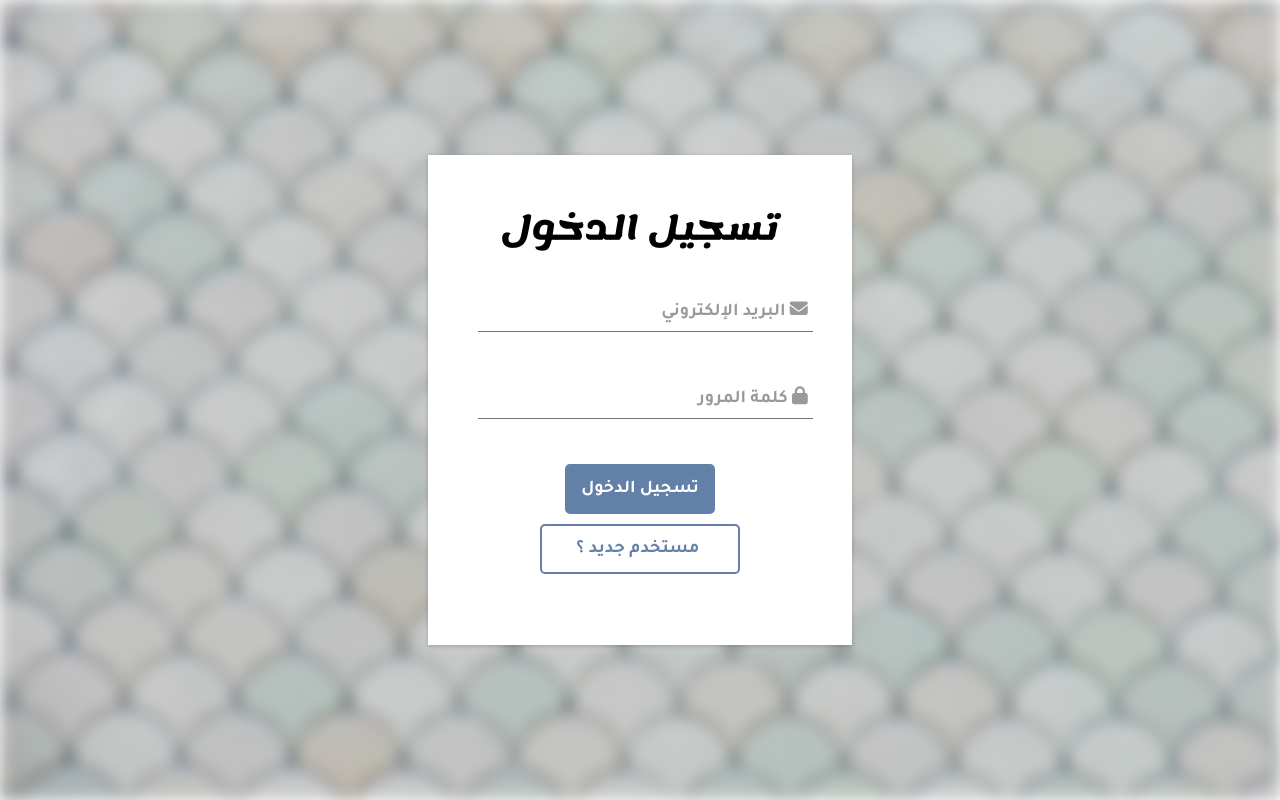
After one commit to B0dda/espana, a PHP site: page /signin.html in a window 1280 px wide. The commit adds this page. Run offline with PHP 8.4, Linux system fonts and the light colour scheme; some libraries are stand-ins or nearby versions.

Commit message:
New Folders

```diff
--- a/layout/css/master.css
+++ b/layout/css/master.css
@@ -7,6 +7,7 @@ body ,html{
     direction: rtl;
     box-sizing: border-box;
     height: 100%;
+    font-family: 'Tajawal', sans-serif;
 }
 
 a {
@@ -76,16 +77,16 @@ a {
     margin-bottom:45px;
 }
 
-input {
+.bda-input {
     font-size:18px;
-    padding:10px 10px 10px 5px;
+    padding:10px 0px 10px 0px;
     display:block;
-    width: 90%;
+    width: 97%;
     border:none;
     border-bottom:1px solid #757575;
 }
 
-input:focus {
+.bda-input:focus {
     outline:none;
 }
 
@@ -103,7 +104,7 @@ label {
     font-family: 'Tajawal', sans-serif;
 }
 
-input:focus ~ label, input:valid ~ label {
+.bda-input:focus ~ label, .bda-input:valid ~ label {
     top:-20px;
     font-size:14px;
     color:#6381a8;
@@ -112,7 +113,7 @@ input:focus ~ label, input:valid ~ label {
 .bar {
     position:relative;
     display:block;
-    width:90%;
+    width:97%;
 }
 
 .bar:before, .bar:after {
@@ -134,7 +135,7 @@ input:focus ~ label, input:valid ~ label {
   right:50%;
 }
 
-input:focus ~ .bar:before, input:focus ~ .bar:after {
+.bda-input:focus ~ .bar:before, .bda-input:focus ~ .bar:after {
     width:50%;
 }
 
@@ -148,7 +149,7 @@ input:focus ~ .bar:before, input:focus ~ .bar:after {
     opacity:0.5;
 }
 
-input:focus ~ .highlight {
+.bda-input:focus ~ .highlight {
     -webkit-animation:inputHighlighter 0.3s ease;
     -moz-animation:inputHighlighter 0.3s ease;
     animation:inputHighlighter 0.3s ease;
@@ -184,6 +185,8 @@ input:focus ~ .highlight {
 
 .xbutton {
     width: 150px;
+    height: 50px;
+    font-size: 18px;
     margin: 0 auto;
     border: none;
     background-color: #6381a8;
@@ -204,6 +207,8 @@ input:focus ~ .highlight {
 
 .xbuttonx {
     width: 200px;
+    height: 50px;
+    font-size: 18px;
     margin: 0 auto;
     border: none;
     background-color: white;
@@ -221,3 +226,60 @@ input:focus ~ .highlight {
     color: white;
     cursor: pointer;
 }
+
+.mb-10 {
+    margin-bottom: 10px;
+}
+
+.mb-30 {
+    margin-bottom: 30px;
+}
+
+#signinn .container {
+    width: 100%;
+    background-image: url(../jpeg/diogo-nunes-2BAqw7DwMdg-unsplash.jpg);
+    height: 100%;
+    filter: blur(8px);
+    -webkit-filter: blur(8px);
+    height: 100%;
+    background-position: center;
+    background-repeat: no-repeat;
+    background-size: cover;
+}
+
+#signinn .heading {
+    font-family: 'Lemonada', cursive;
+}
+
+.signin-form-container {
+    width: 30%;
+    height: 450px;
+    background-color: white;
+    margin: 0 auto;
+    box-shadow: 0 0 4px 0 rgba(0, 0, 0, 0.08), 0 2px 4px 0 rgba(0, 0, 0, 0.12);
+    color: black;
+    position: absolute;
+    top: 50%;
+    left: 50%;
+    transform: translate(-50%, -50%);
+    z-index: 2;
+    padding: 20px;
+    text-align: center;
+}
+
+#signinn form {
+    width: 90%;
+    height: 100%;
+    margin: 0 auto;
+}
+
+#product {
+    background-color: #f8f8f8;
+}
+
+#product .container {
+    width: 90%;
+    height: 100%;
+    margin: 0 auto;
+    background-color: white;
+}
--- /dev/null
+++ b/signin.html
@@ -0,0 +1,42 @@
+<!DOCTYPE html>
+<html lang="en">
+<head>
+    <meta charset="UTF-8">
+    <meta name="viewport" content="width=device-width, initial-scale=1.0">
+    <link href="https://fonts.googleapis.com/css2?family=Tajawal:wght@200;300;400;500;700;800;900&display=swap" rel="stylesheet">
+    <link href="https://fonts.googleapis.com/css2?family=Lemonada:wght@300;400;500;600;700&display=swap" rel="stylesheet">
+    <link rel="stylesheet" href="layout/css/master.css">
+    <script src="https://kit.fontawesome.com/b1361fb5d5.js" crossorigin="anonymous"></script>
+    <title>تسجيل الدخول | اسبانا</title>
+</head>
+<body id="signinn">
+    <div class="container">
+
+    </div>
+    <div class="signin-form-container">
+            <h1 class="heading mb-30">تسجيل الدخول</h1>
+            <form action="signup.php" method="POST">
+                <div class="group-input">
+                    <input type="email" class="bda-input" required>
+                    <span class="highlight"></span><span class="bar"></span>
+                    <label> <i class="fas fa-envelope"></i> البريد الإلكتروني </label>
+                </div>
+
+                <div class="group-input">
+                    <input type="password" class="bda-input" required>
+                    <span class="highlight"></span><span class="bar"></span>
+                    <label> <i class="fas fa-lock"></i> كلمة المرور </label>
+                </div>
+
+                <div class="group-buttons flex-1 mb-10">
+                    <input type="submit" class="xbutton" value="تسجيل الدخول">
+                </div>
+
+                <div class="group-buttons flex-1">
+                    <input type="button" class="xbuttonx" value=" مستخدم جديد ؟" onClick="(function(){window.location='signup.php';return false;})();return false;">
+                </div>
+
+            </form>
+    </div>
+</body>
+</html>
```
Also changed, not shown: product.html (added, +18 -0 lines), signup.html (+14 -13 lines), layout/jpeg/diogo-nunes-2BAqw7DwMdg-unsplash.jpg (added), layout/png/logo.png.
